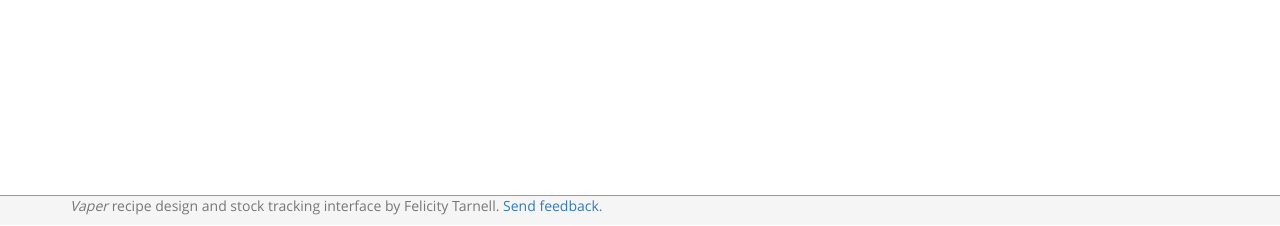
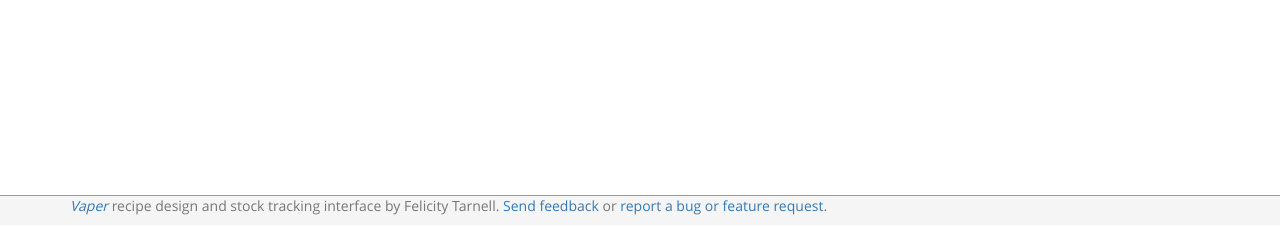
Before and after one commit to unixwitch/vaper, a Django app: template vaper/templates/vaper/index.html in a window 1280 px wide. Shown: the part 575-801 px from the top of the page. Run offline with Django 3.2, Linux system fonts and the light colour scheme; the template is opened without the code that fills it, so the values that code supplies are empty; parts of the project's set-up code (start-up, migrations or seed data) failed here and were passed over; some libraries are stand-ins or nearby versions.

Commit message:
base.html: add github link in footer

```diff
--- a/vaper/templates/vaper/base.html
+++ b/vaper/templates/vaper/base.html
@@ -130,9 +130,10 @@
 
 <footer class='footer'>
   <div class='container'>
-    <p class='text-muted'><em>Vaper</em> recipe design and stock tracking interface
-    by Felicity Tarnell.
-		<a href='mailto:ft@le-fay.org'>Send feedback</a>.</p>
+    <p class='text-muted'><a href='https://github.com/ftarnell/vaper'><em>Vaper</em></a>
+    recipe design and stock tracking interface by Felicity Tarnell.
+		<a href='mailto:ft@le-fay.org'>Send feedback</a> or
+    <a href='https://github.com/ftarnell/vaper/issues'>report a bug or feature request</a>.</p>
   </div>
 </footer>
 
```
